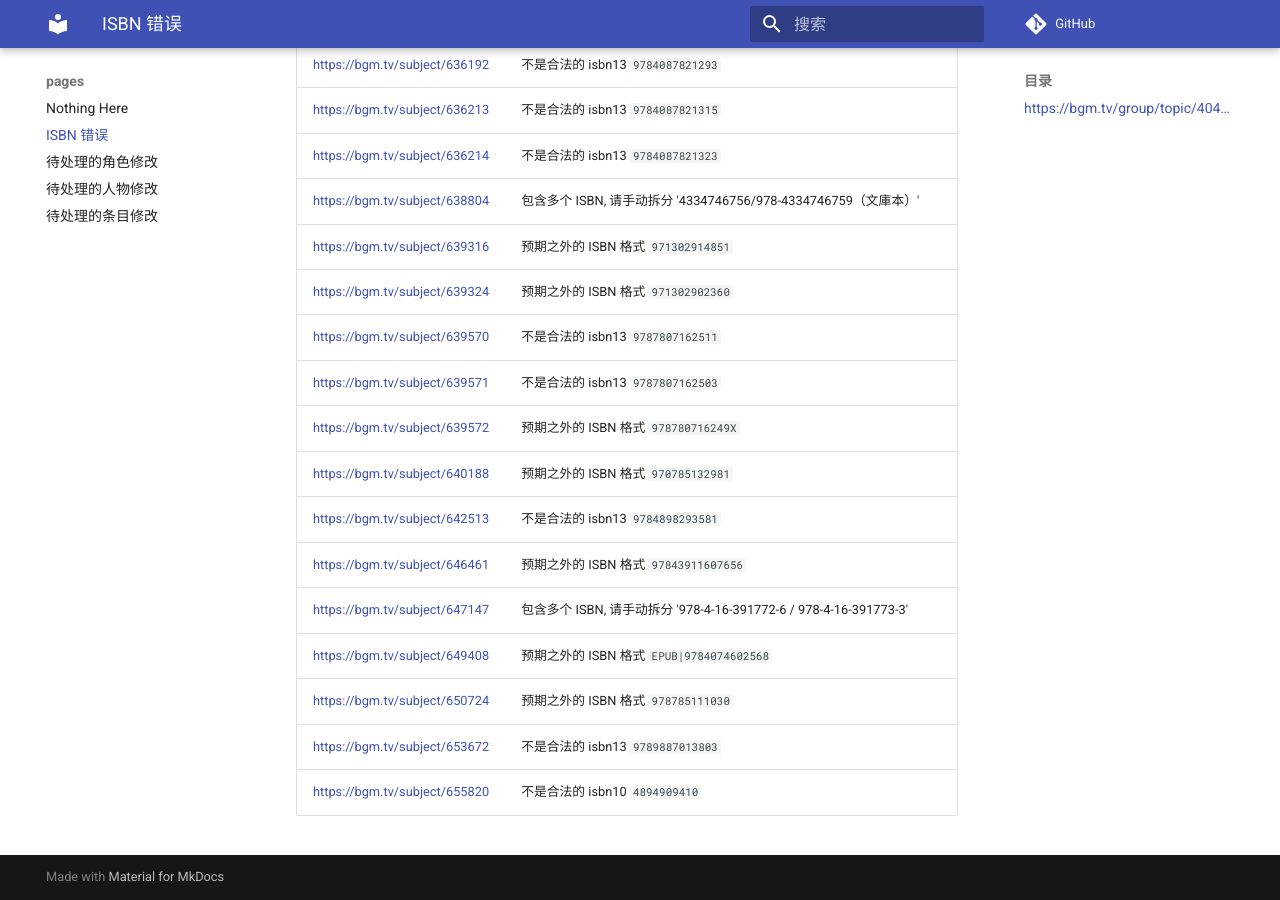
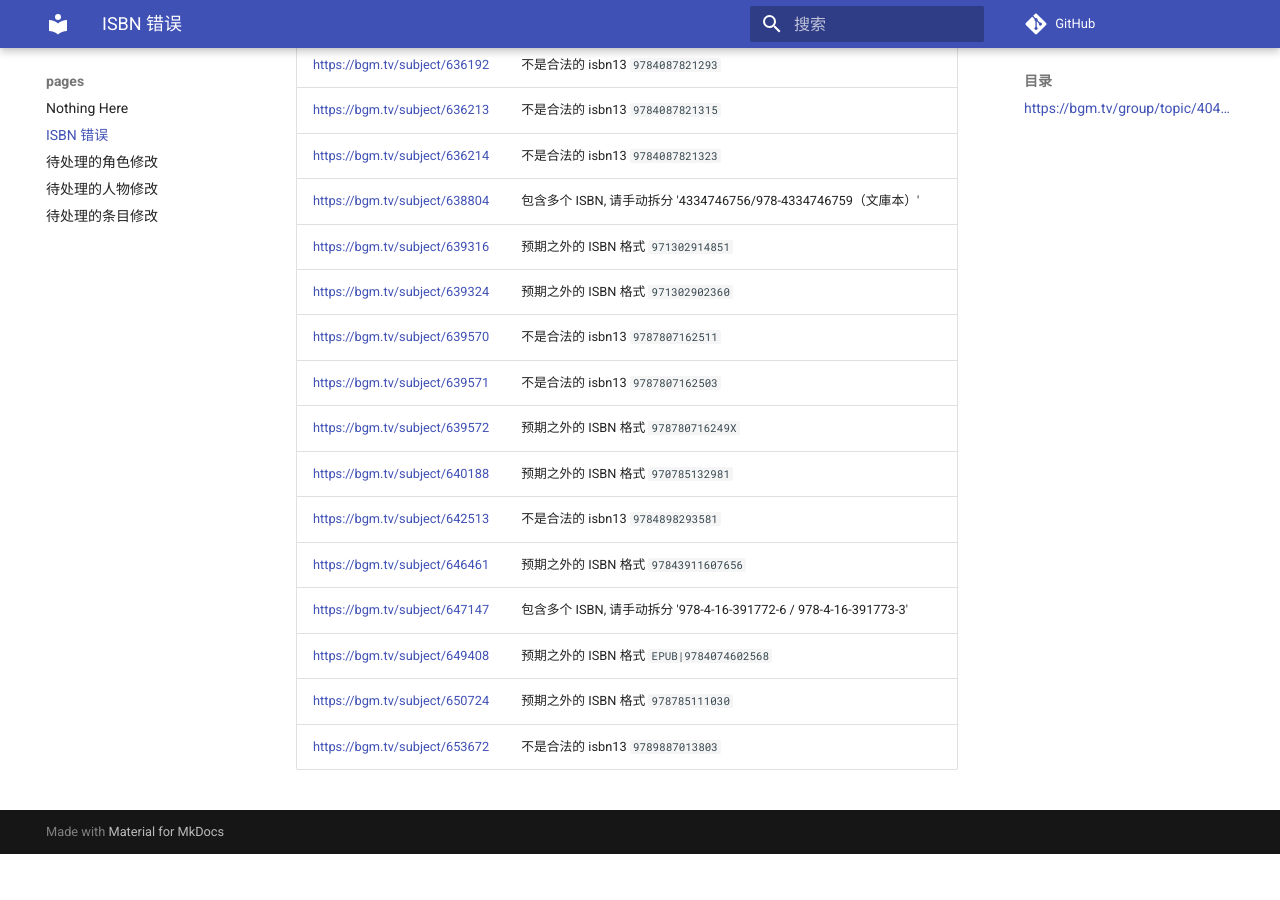
Before and after one commit to trim21/bangumi-pages, an MkDocs documentation site: the page built from docs/isbn.md, in a window 1280 px wide and 900 px high, scrolled down 10461 px. Built offline with MkDocs 1.6.1 and Material for MkDocs 9.7.7, drawn with Linux system fonts in a browser that asks for light colours; comment, search, counter and statistics services are not loaded; after the commit the page ends 11315 px from its top, so only the background shows below that; part of the change alters nothing that is shown.

Commit message:
update isbn.md

```diff
--- a/docs/isbn.md
+++ b/docs/isbn.md
@@ -1,7 +1,7 @@
 # ISBN 错误
 ## <https://bgm.tv/group/topic/404801>
 
-total 241
+total 240
 
 | url | error |
 | --- |  ---  |
@@ -245,4 +245,3 @@ total 241
 | <https://bgm.tv/subject/649408> | 预期之外的 ISBN 格式 `EPUB|9784074602568` |
 | <https://bgm.tv/subject/650724> | 预期之外的 ISBN 格式 `978785111030` |
 | <https://bgm.tv/subject/653672> | 不是合法的 isbn13 <code>9789887013803</code> |
-| <https://bgm.tv/subject/655820> | 不是合法的 isbn10 <code>4894909410</code> |
```
